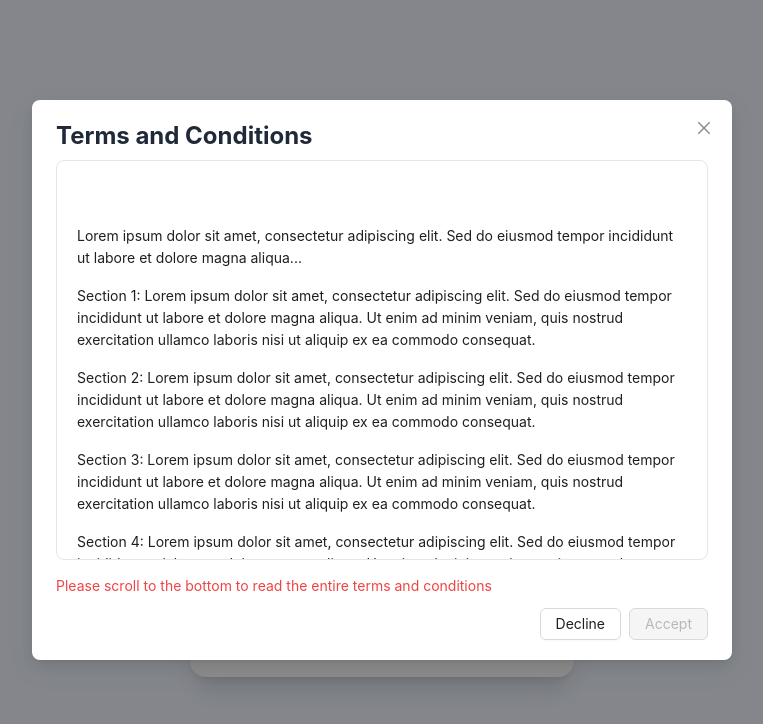
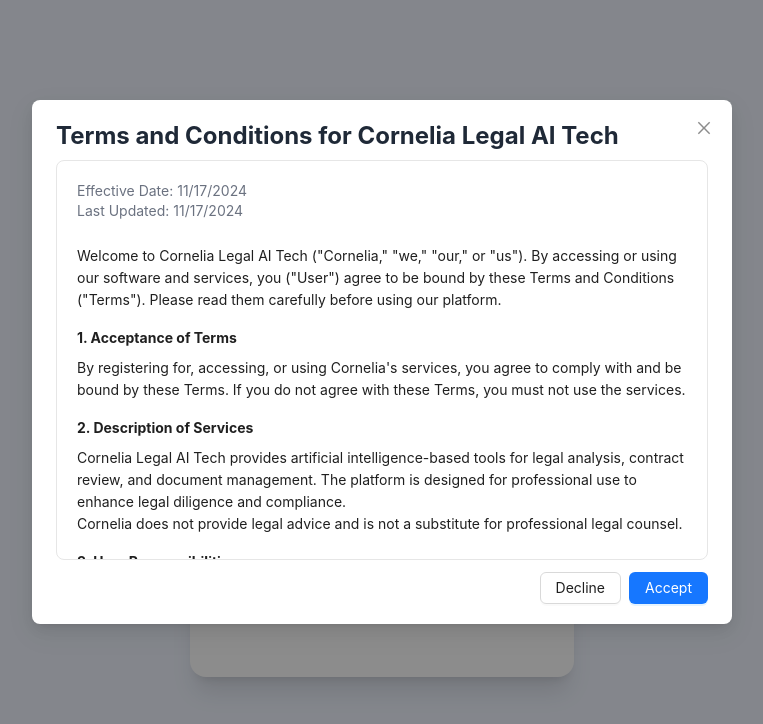
Before and after one commit to sajalshlan/mikerossFrontend, a React (Create React App) app: page /login in a window 1280 px wide. Both pictures are taken after a click on the label "I accept the terms and conditions". Shown: the top 724 px of the page, without its empty margins (258-1021 px from the left). Built offline with nearby package versions, Linux system fonts and the light colour scheme; no server answers.

Commit message:
add Login.js: no need to scroll to accept + t&c updated

```diff
--- a/src/components/LegalAnalyzer.js
+++ b/src/components/LegalAnalyzer.js
@@ -389,7 +389,7 @@
   return (
     <Layout className="h-screen overflow-hidden">
       <Helmet>
-        <title>Legal Assistant</title>
+        <title>Cornelia</title>
         <meta property="og:title" content="Your super intelligent legal assistant" />
         <meta property="og:description" content="AI-powered legal document analysis tool" />
         <link rel="icon" type="image/x-icon" href="/favicon.ico" />
--- a/src/components/Login.js
+++ b/src/components/Login.js
@@ -15,9 +15,7 @@
   const navigate = useNavigate();
   const tokens = getTokens();
   const [isModalOpen, setIsModalOpen] = useState(false);
-  const [hasReadTerms, setHasReadTerms] = useState(false);
   const [acceptedTerms, setAcceptedTerms] = useState(false);
-  const termsContentRef = useRef(null);
 
   // Redirect if user is already logged in
   useEffect(() => {
@@ -26,16 +24,8 @@
     }
   }, [user, navigate]);
 
-  const handleScroll = (e) => {
-    const element = e.target;
-    if (element.scrollHeight - element.scrollTop === element.clientHeight) {
-      setHasReadTerms(true);
-    }
-  };
-
   const showModal = () => {
     setIsModalOpen(true);
-    setHasReadTerms(false);
   };
 
   const handleOk = () => {
@@ -221,22 +211,19 @@
       </motion.div>
 
       <Modal
-        title={<h3 className="text-2xl font-bold text-gray-800">Terms and Conditions</h3>}
+        title={<h3 className="text-2xl font-bold text-gray-800">Terms and Conditions for Cornelia Legal AI Tech</h3>}
         open={isModalOpen}
         onOk={handleOk}
         onCancel={handleCancel}
         okText="Accept"
         cancelText="Decline"
         okButtonProps={{
-          disabled: !hasReadTerms,
           className: 'bg-[#1677ff] hover:bg-[#4096ff]'
         }}
         className="terms-modal"
         width={700}
       >
         <div
-          ref={termsContentRef}
-          onScroll={handleScroll}
           style={{
             maxHeight: '400px',
             overflowY: 'auto',
@@ -245,27 +232,73 @@
             borderRadius: '8px'
           }}
         >
-          <h2 className="text-xl font-bold mb-4">Terms of Service</h2>
-          {/* Add your terms and conditions content here */}
-          <p className="mb-4">
-            Lorem ipsum dolor sit amet, consectetur adipiscing elit. Sed do eiusmod tempor incididunt ut labore et dolore magna aliqua...
-          </p>
-          {/* Add more paragraphs as needed */}
-          {/* This is just example content - replace with your actual terms */}
-          {Array(4).fill(0).map((_, i) => (
-            <p key={i} className="mb-4">
-              Section {i + 1}: Lorem ipsum dolor sit amet, consectetur adipiscing elit.
-              Sed do eiusmod tempor incididunt ut labore et dolore magna aliqua.
-              Ut enim ad minim veniam, quis nostrud exercitation ullamco laboris
-              nisi ut aliquip ex ea commodo consequat.
+          <div className="text-sm text-gray-500 mb-6">
+            Effective Date: {new Date().toLocaleDateString()}
+            <br />
+            Last Updated: {new Date().toLocaleDateString()}
+          </div>
+          <div className="space-y-4">
+            <p>
+              Welcome to Cornelia Legal AI Tech ("Cornelia," "we," "our," or "us"). By accessing or using our software and services, you ("User") agree to be bound by these Terms and Conditions ("Terms"). Please read them carefully before using our platform.
             </p>
-          ))}
+
+            {[
+              {
+                title: "1. Acceptance of Terms",
+                content: "By registering for, accessing, or using Cornelia's services, you agree to comply with and be bound by these Terms. If you do not agree with these Terms, you must not use the services."
+              },
+              {
+                title: "2. Description of Services",
+                content: "Cornelia Legal AI Tech provides artificial intelligence-based tools for legal analysis, contract review, and document management. The platform is designed for professional use to enhance legal diligence and compliance.\nCornelia does not provide legal advice and is not a substitute for professional legal counsel."
+              },
+              {
+                title: "3. User Responsibilities",
+                content: "You agree to:\n• Use the services only for lawful purposes and in compliance with all applicable laws and regulations.\n• Ensure that all data and documents you upload do not violate the rights of any third party or any applicable law.\n• Not misuse or interfere with the proper functioning of the platform."
+              },
+              {
+                title: "4. License and Intellectual Property",
+                content: "Cornelia grants you a non-exclusive, non-transferable, revocable license to use the platform for its intended purposes.\n\All software, content, and features provided by Cornelia, including but not limited to its AI algorithms, trademarks, and design, remain the sole property of Cornelia and are protected by intellectual property laws."
+              },
+              {
+                title: "5. Data Usage and Privacy",
+                content: "Cornelia may collect and process data you provide, including documents uploaded for analysis. By using the services, you consent to Cornelia's collection, storage, and processing of your data in accordance with our Privacy Policy.\nCornelia employs advanced security measures to protect your data but cannot guarantee absolute security."
+              },
+              {
+                title: "6. Limitation of Liability",
+                content: "Cornelia provides its services on an \"as-is\" and \"as-available\" basis. Cornelia disclaims all warranties, express or implied, including but not limited to accuracy, reliability, and fitness for a particular purpose.\nCornelia is not liable for:\n• Any errors or omissions in the platform's output.\n• Any loss or damage arising from reliance on the platform's services.\n• Any indirect, incidental, or consequential damages.\nYour use of the platform is at your own risk."
+              },
+              {
+                title: "7. User Data and Confidentiality",
+                content: "Cornelia treats all user-uploaded documents and data as confidential. However, Cornelia is not responsible for any data breaches resulting from factors beyond its control, such as third-party attacks or user negligence.\nUsers must ensure they have the necessary permissions to upload data onto the platform."
+              },
+              {
+                title: "8. Modifications to the Platform or Terms",
+                content: "Cornelia reserves the right to modify or discontinue any part of the platform without prior notice.\nCornelia may update these Terms from time to time. Users will be notified of material changes via email or a notice on the platform. Continued use of the services after such updates constitutes acceptance of the new Terms."
+              },
+              {
+                title: "9. Termination",
+                content: "Cornelia reserves the right to suspend or terminate your access to the services for any breach of these Terms.\nYou may terminate your account by discontinuing use and notifying Cornelia."
+              },
+              {
+                title: "10. Governing Law and Dispute Resolution",
+                content: "These Terms are governed by and construed in accordance with the laws of Gurgaon.\nAny disputes arising out of or related to these Terms shall be resolved through arbitration in Gurgaon, and the arbitration award shall be final and binding."
+              },
+              {
+                title: "11. Contact Information",
+                content: "If you have any questions about these Terms or the services, you may contact us at: support@cornelia.ai"
+              }
+            ].map((section, index) => (
+              <div key={index} className="mb-6">
+                <h3 className="font-bold mb-2">{section.title}</h3>
+                <p className="whitespace-pre-line">{section.content}</p>
+              </div>
+            ))}
+
+            <div className="mt-8 text-sm text-gray-500">
+              By clicking "Accept" or using Cornelia Legal AI Tech, you acknowledge that you have read, understood, and agreed to these Terms and Conditions.
+            </div>
+          </div>
         </div>
-        {!hasReadTerms && (
-          <div className="mt-4 text-red-500 text-sm">
-            Please scroll to the bottom to read the entire terms and conditions
-          </div>
-        )}
       </Modal>
     </div>
   );
```
